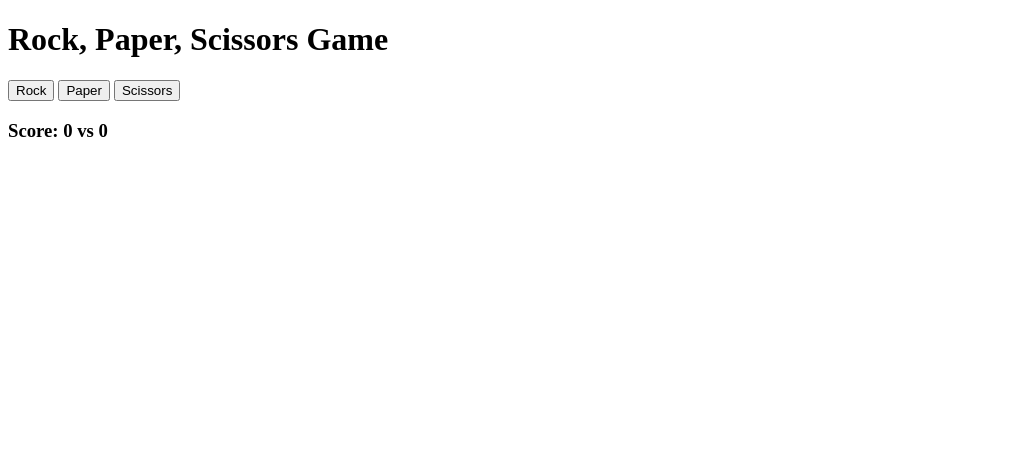
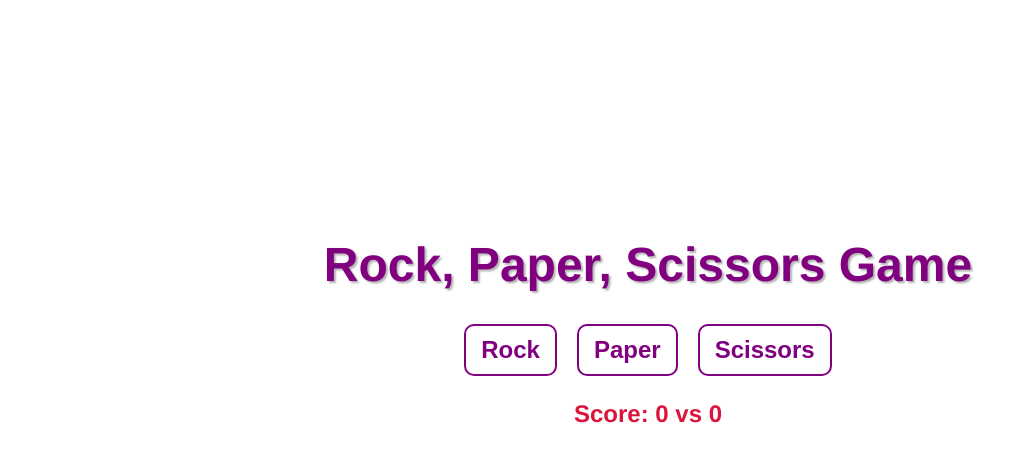
Before and after one commit to whernandezt/odin-rock-paper-scissors, a plain HTML site: page index.html in a window 1280 px wide. Shown: the whole page, without its empty margins (0-1028 px from the left). Drawn offline with Linux system fonts and the light colour scheme.

Commit message:
add styles
It order to add a little bit of color and change the plain appearance

```diff
--- a/index.html
+++ b/index.html
@@ -4,6 +4,7 @@
     <meta charset="UTF-8" />
     <meta name="viewport" content="width=device-width, initial-scale=1.0" />
     <title>Rock, Paper, Scissors</title>
+    <link rel="stylesheet" href="style.css">
     <script src="script.js" defer></script>
   </head>
   <body>
--- /dev/null
+++ b/style.css
@@ -0,0 +1,62 @@
+* {
+    border: 0px;
+    padding: 0px;
+    box-sizing: border-box;
+}
+
+body {
+    height: 80vh;
+    width: 100vw;
+    display: flex;
+    align-items: center;
+    justify-content: center;
+    font-family: 'Franklin Gothic Medium', 'Arial Narrow', Arial, sans-serif;
+    font-size: 16px;
+}
+
+.container {
+    display: flex;
+    flex-direction: column;
+    align-items: center;
+}
+
+h1 {
+    font-size: 48px;
+    color: purple;
+    text-shadow: 2px 2px 2px rgba(0, 0, 0, 0.3);
+}
+
+h3{
+    font-size: 24px;
+    color: crimson;
+}
+
+.options{
+    width: 100%;
+    display: flex;
+    justify-content: center;
+    gap: 20px;
+}
+
+.btn {
+    border: 2px solid purple;
+    padding: 10px 15px;
+    border-radius: 10px;
+    background-color: transparent;
+    font-size: 24px;
+    font-weight: bold;
+    color: purple;
+}
+
+.btn:hover{
+    cursor: pointer;
+    background-color: purple;
+    color: white;
+}
+
+#result{
+    width: 100%;
+    display: flex;
+    flex-direction: column;
+    align-items: center;
+}
```
